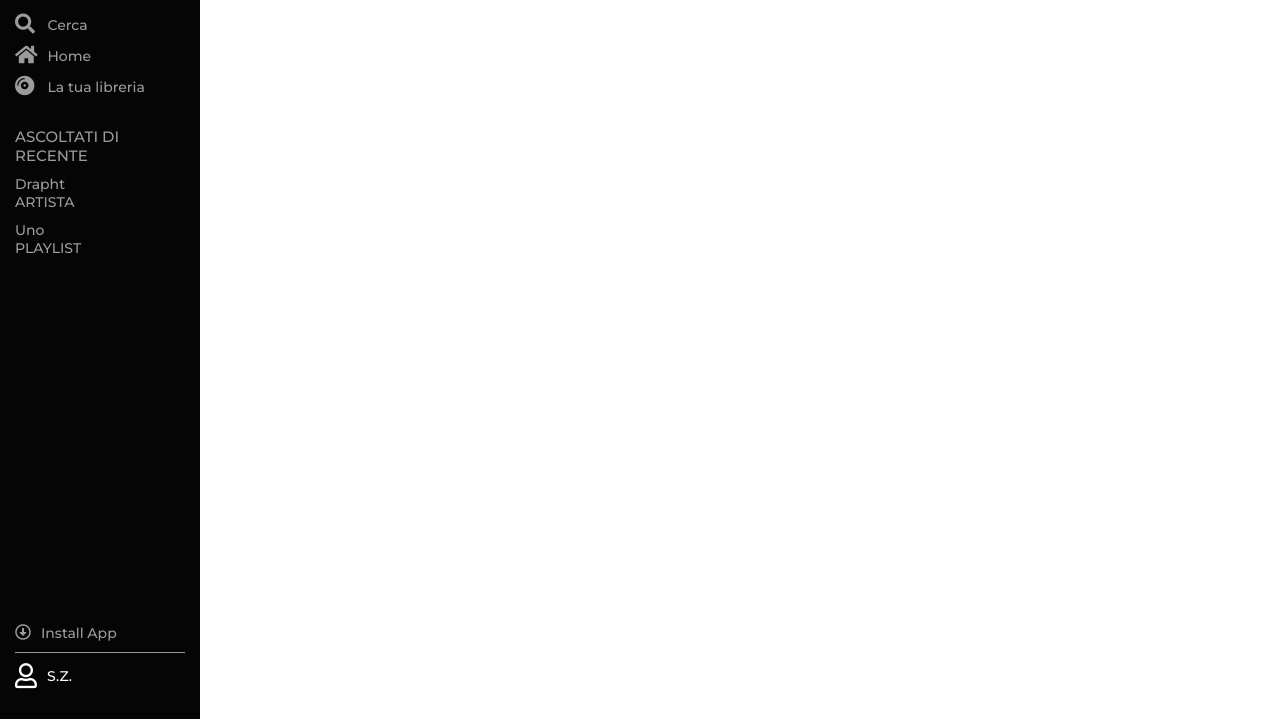
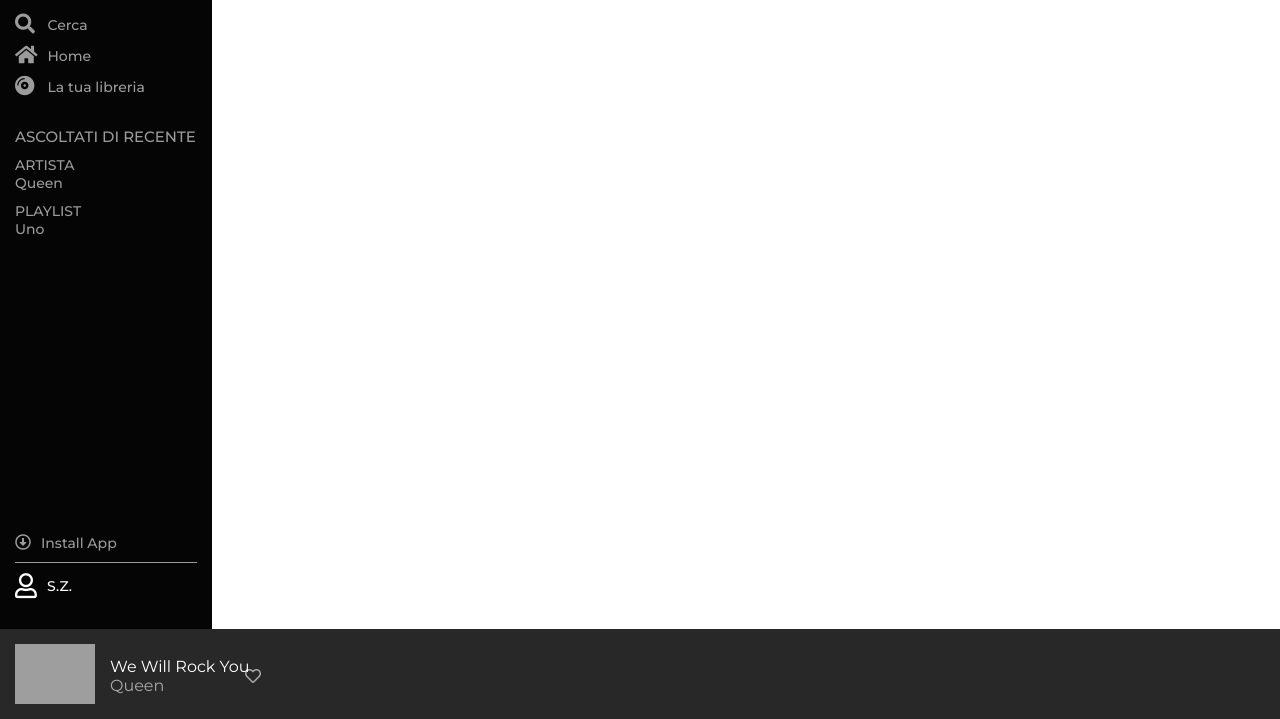
Before and after one commit to simonezanfagna/html-css-spotifyweb, a plain HTML site: page index.html in a window 1280 px wide. Shown: the part 81-800 px from the top of the page. Drawn offline with Linux system fonts and the light colour scheme; grey boxes are pictures that could not be loaded.

Commit message:
prima parte footer

```diff
--- a/index.html
+++ b/index.html
@@ -25,14 +25,14 @@
           <div class="recenti">
             <h5>ASCOLTATI DI RECENTE</h5>
             <p>
-              <a href="#">Drapht</a>
+              ARTISTA
               <br>
-              <a href="#">ARTISTA</a>
+              <a href="#">Queen</a>
             </p>
             <p>
+              PLAYLIST
+              <br>
               <a href="#">Uno</a>
-              <br>
-              <a href="#">PLAYLIST</a>
             </p>
           </div>
         </div>
@@ -43,5 +43,31 @@
         </div>
       </div>
     </aside>
+
+
+
+
+
+
+    <footer>
+
+      <div class="footer-left">
+        <img class="img-album" src="https://upload.wikimedia.org/wikipedia/en/thumb/e/ea/Queen_News_Of_The_World.png/220px-Queen_News_Of_The_World.png" alt="">
+        <div class="music">
+          <p class="song">We Will Rock You</p>
+          <p class="artist">Queen</p>
+        </div>
+        <i class="far fa-heart"></i>
+      </div>
+
+      <div class="footer-center">
+
+      </div>
+
+      <div class="footer-right">
+
+      </div>
+
+    </footer>
   </body>
 </html>
--- a/style.css
+++ b/style.css
@@ -24,11 +24,11 @@ body{
 }
 
 aside{
-  text-align: left;
   padding: 30px 15px 30px 15px;
   background-color: #050505;
-  height: 100%;
+  height: calc(100% - 90px);
   width: 65px;
+  text-align: center;
 }
 
 aside span{
@@ -117,6 +117,7 @@ aside a:hover{
 .recenti p{
   font-size: 14px;
   font-weight: 500;
+  color: rgba(255, 255, 255, 0.6);
 }
 
 .recenti p:not(:last-child){
@@ -160,9 +161,58 @@ aside a:hover{
   position: absolute;
 }
 
+
+
+footer{
+  padding: 15px;
+  background-color: #282828;
+  height: 90px;
+  position: fixed;
+  width: 100%;
+}
+
+.footer-left{
+  position: relative;
+}
+
+img{
+  height: 60px;
+  margin-right: 15px;
+}
+
+.music{
+  position: absolute;
+  top: 50%;
+  transform: translateY(-50%);
+  display: none;
+}
+
+.music .song{
+  color: white;
+}
+
+.music .artist{
+  color: rgba(255, 255, 255, 0.6);
+}
+
+.fa-heart{
+  color: rgba(255, 255, 255, 0.6);
+  display: inline-block;
+  position: absolute;
+  left: 75px;
+  top: 50%;
+  transform: translateY(-50%);
+}
+
+.fa-heart:hover{
+  color: white;
+  cursor: pointer;
+}
+
 @media screen and (min-width: 767px) {
   aside{
-    width: 200px;
+    width: 212px;
+    text-align: left;
   }
 
   aside i{
@@ -180,4 +230,16 @@ aside a:hover{
   .recenti{
     display: block;
   }
+
 }
+
+
+@media screen and (min-width: 1024px) {
+  .fa-heart{
+    left: 230px;
+  }
+
+  .music{
+    display: inline-block;
+  }
+}
```
